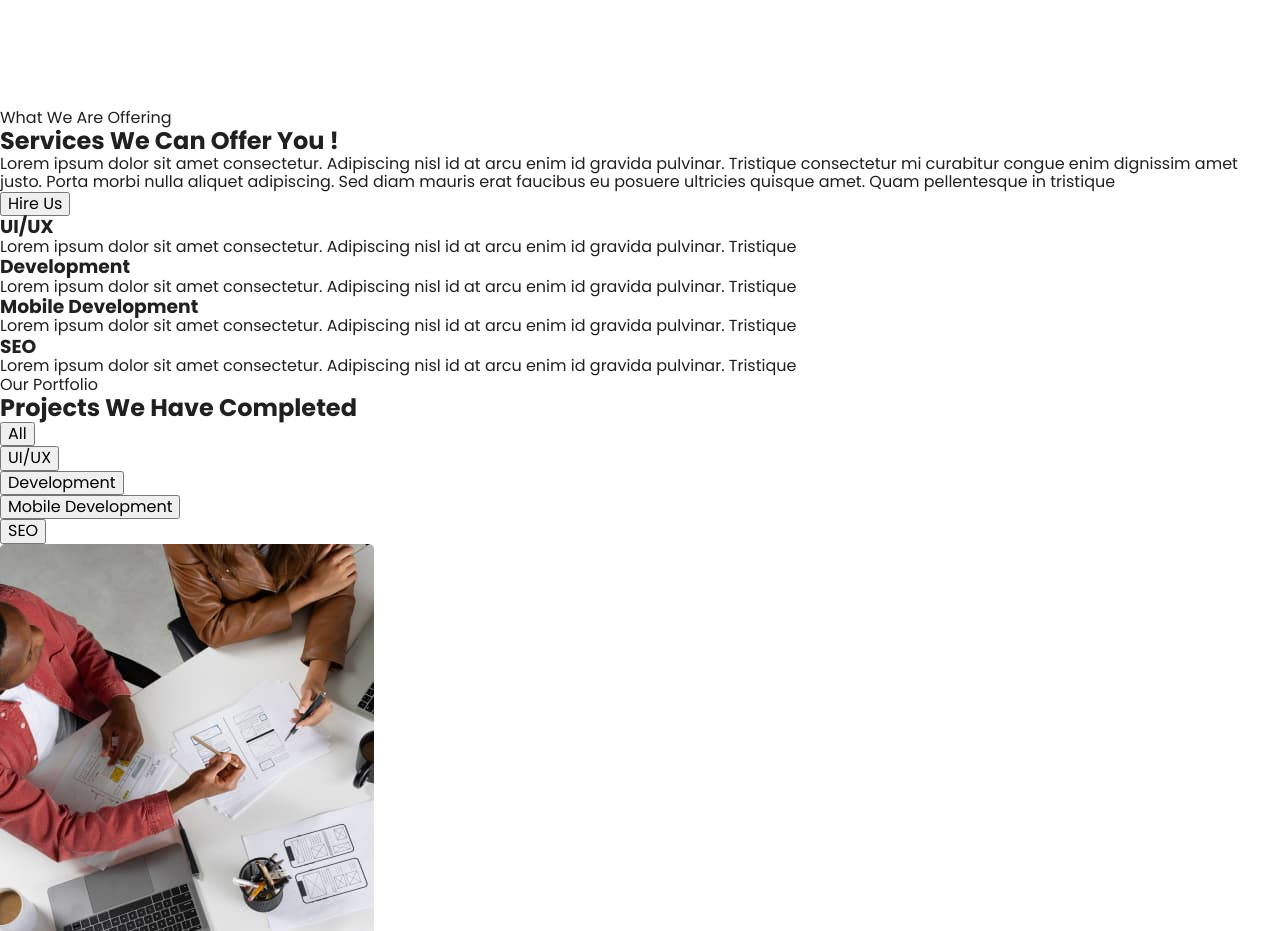
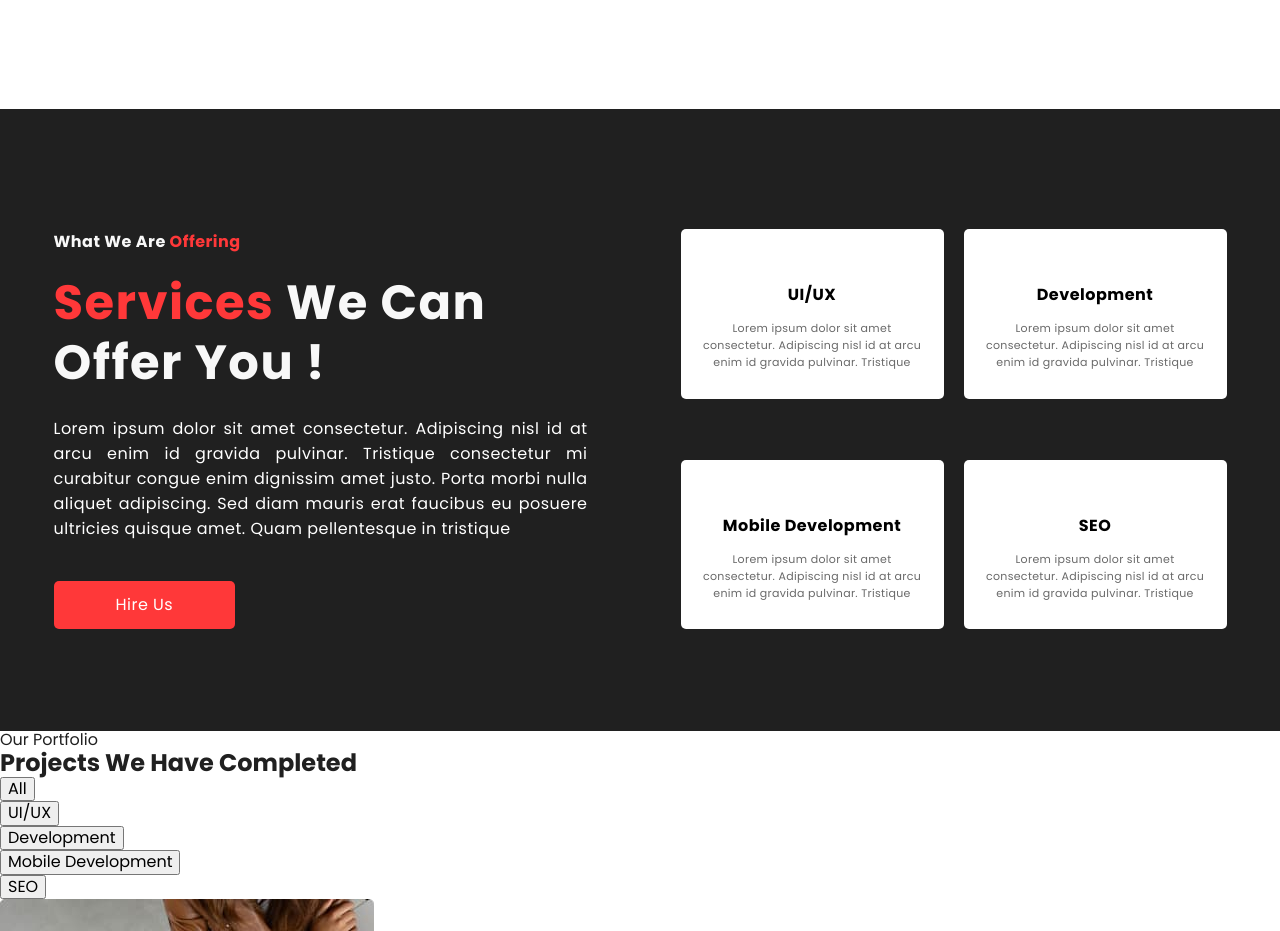
Before and after one commit to OlesyaDudar/teamproject1-01, a plain HTML site: page index.html in a window 1280 px wide. Shown: the part 1429-2360 px from the top of the page. Drawn offline with nearby package versions, Linux system fonts and the light colour scheme.

Commit message:
services

```diff
--- a/css/styles.css
+++ b/css/styles.css
@@ -5,6 +5,7 @@
   --color-light-red: #333335;
   --color-light-black: #696969;
   --background-main: #ffffff;
+  --color-black-000000: #000000;
 }
 
 body {
@@ -70,7 +71,8 @@ button {
   align-items: center;
 }
 
-.header-nav {}
+.header-nav {
+}
 
 .heder-nav-list {
   display: flex;
@@ -164,7 +166,6 @@ button {
 
 .about-section {
   padding: 112px 0;
-
 }
 
 .container-about {
@@ -177,7 +178,7 @@ button {
 
 .about-subtitle {
   font-size: 16px;
-  line-height: calc(25/16);
+  line-height: calc(25 / 16);
   margin-bottom: 19px;
 
   text-align: justify;
@@ -193,7 +194,7 @@ button {
 
 .about-title {
   font-size: 48px;
-  line-height: calc(60/48);
+  line-height: calc(60 / 48);
   letter-spacing: 0.03em;
   color: var(--color-black-202020);
   max-width: 534px;
@@ -206,7 +207,7 @@ button {
 
 .about-text {
   font-size: 16px;
-  line-height: calc(25/16);
+  line-height: calc(25 / 16);
 
   text-align: justify;
   letter-spacing: 0.03em;
@@ -218,7 +219,7 @@ button {
 
 .about-button {
   font-size: 16px;
-  line-height: calc(24/16);
+  line-height: calc(24 / 16);
 
   text-align: center;
   letter-spacing: 0.03em;
@@ -229,3 +230,88 @@ button {
   border-radius: 5px;
   border: none;
 }
+
+.services {
+  background: var(--color-black-202020);
+  padding-top: 120px;
+  padding-bottom: 102px;
+}
+.container {
+}
+.services-container {
+  display: flex;
+}
+.services-subtitle {
+  font-weight: 700;
+  font-size: 16px;
+  line-height: calc(25 / 16);
+  text-align: justify;
+  letter-spacing: 0.03em;
+  color: var(--color-gray-background);
+  margin-bottom: 19px;
+}
+
+.services-title {
+  font-size: 48px;
+  line-height: calc(60 / 48);
+  letter-spacing: 0.03em;
+  color: var(--color-gray-background);
+  margin-bottom: 23px;
+  max-width: 443px;
+}
+
+.services-accent {
+  color: var(--color-main-red);
+}
+.services-text {
+  font-size: 16px;
+  line-height: calc(25 / 16);
+  text-align: justify;
+  letter-spacing: 0.03em;
+  color: var(--background-main);
+  margin-bottom: 40px;
+  max-width: 534px;
+}
+.services-btn {
+  font-size: 16px;
+  line-height: calc(24 / 16);
+  text-align: center;
+  letter-spacing: 0.03em;
+  color: var(--background-main);
+  background: var(--color-main-red);
+  border-radius: 5px;
+  border: none;
+  padding: 12px 62px;
+}
+.services-list {
+  display: flex;
+  flex-wrap: wrap;
+  max-width: 546px;
+  gap: 61px 20px;
+  margin-left: auto;
+}
+.services-list-item {
+  background: var(--background-main);
+  border-radius: 5px;
+  width: calc((100% - 20px) / 2);
+  justify-content: center;
+}
+.services-list-title {
+  font-size: 16px;
+  line-height: calc(24 / 16);
+  text-align: center;
+  letter-spacing: 0.03em;
+  color: var(--color-black-000000);
+  padding-top: 54px;
+  margin-bottom: 13px;
+}
+.services-list-text {
+  font-size: 11px;
+  line-height: calc(17 / 11);
+  text-align: center;
+  letter-spacing: 0.03em;
+  color: var(--color-light-black);
+  max-width: 233px;
+  margin-left: auto;
+  margin-right: auto;
+}
--- a/index.html
+++ b/index.html
@@ -115,47 +115,55 @@
         </div>
       </section>
 
-      <section id="services">
-        <p>What We Are Offering</p>
-        <h2>Services We Can Offer You !</h2>
-        <p>
+      <section class="services" id="services">
+        <div class="container services-container">
+          <div class="services-text-container">
+            <p class="services-subtitle">
+              What We Are <span class="services-accent">Offering</span>
+            </p>
+            <h2 class="services-title">
+              <span class="services-accent">Services</span> We Can Offer You !
+            </h2>
+            <p class="services-text">
               Lorem ipsum dolor sit amet consectetur. Adipiscing nisl id at arcu
-          enim id gravida pulvinar. Tristique consectetur mi curabitur congue
-          enim dignissim amet justo. Porta morbi nulla aliquet adipiscing. Sed
-          diam mauris erat faucibus eu posuere ultricies quisque amet. Quam
-          pellentesque in tristique
+              enim id gravida pulvinar. Tristique consectetur mi curabitur
+              congue enim dignissim amet justo. Porta morbi nulla aliquet
+              adipiscing. Sed diam mauris erat faucibus eu posuere ultricies
+              quisque amet. Quam pellentesque in tristique
             </p>
-        <button type="button">Hire Us</button>
-        <ul>
-          <li>
-            <h3>UI/UX</h3>
-            <p>
-              Lorem ipsum dolor sit amet consectetur. Adipiscing nisl id at arcu
-              enim id gravida pulvinar. Tristique
+            <button class="services-btn" type="button">Hire Us</button>
+          </div>
+          <ul class="services-list">
+            <li class="services-list-item">
+              <h3 class="services-list-title">UI/UX</h3>
+              <p class="services-list-text">
+                Lorem ipsum dolor sit amet consectetur. Adipiscing nisl id at
+                arcu enim id gravida pulvinar. Tristique
               </p>
             </li>
-          <li>
-            <h3>Development</h3>
-            <p>
-              Lorem ipsum dolor sit amet consectetur. Adipiscing nisl id at arcu
-              enim id gravida pulvinar. Tristique
+            <li class="services-list-item">
+              <h3 class="services-list-title">Development</h3>
+              <p class="services-list-text">
+                Lorem ipsum dolor sit amet consectetur. Adipiscing nisl id at
+                arcu enim id gravida pulvinar. Tristique
               </p>
             </li>
-          <li>
-            <h3>Mobile Development</h3>
-            <p>
-              Lorem ipsum dolor sit amet consectetur. Adipiscing nisl id at arcu
-              enim id gravida pulvinar. Tristique
+            <li class="services-list-item">
+              <h3 class="services-list-title">Mobile Development</h3>
+              <p class="services-list-text">
+                Lorem ipsum dolor sit amet consectetur. Adipiscing nisl id at
+                arcu enim id gravida pulvinar. Tristique
               </p>
             </li>
-          <li>
-            <h3>SEO</h3>
-            <p>
-              Lorem ipsum dolor sit amet consectetur. Adipiscing nisl id at arcu
-              enim id gravida pulvinar. Tristique
+            <li class="services-list-item">
+              <h3 class="services-list-title">SEO</h3>
+              <p class="services-list-text">
+                Lorem ipsum dolor sit amet consectetur. Adipiscing nisl id at
+                arcu enim id gravida pulvinar. Tristique
               </p>
             </li>
           </ul>
+        </div>
       </section>
       <section id="portfolio">
         <p>Our Portfolio</p>
```
Lines whose indentation alone changed are shown as unchanged.
